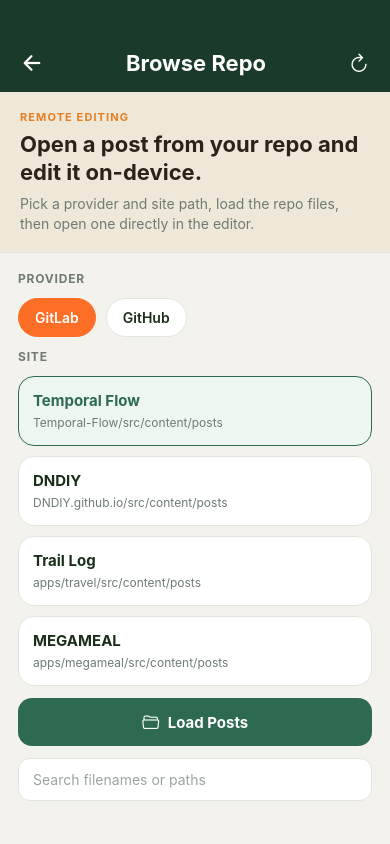
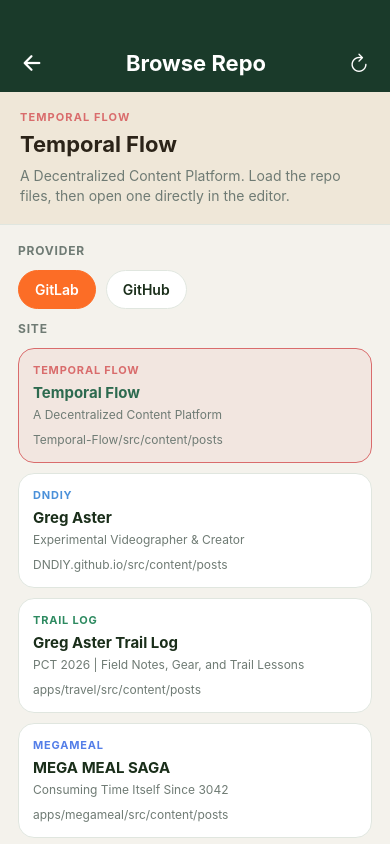
Before and after one commit to Greg-Aster/blog-pusher, a React Native app: screen /RepoBrowser in a window 390 px wide. Built offline with nearby package versions, Linux system fonts and the light colour scheme.

Commit message:
feat: align app UI with merkin site themes

```diff
--- a/src/screens/AddPostScreen.js
+++ b/src/screens/AddPostScreen.js
@@ -12,15 +12,10 @@
 import * as ImagePicker from 'expo-image-picker'
 import * as FileSystem from 'expo-file-system/legacy'
 import { Ionicons } from '@expo/vector-icons'
-import { addToQueue } from '../utils/storage'
 import { useAppTheme } from '../utils/theme'
+import { SITE_THEMES } from '../utils/siteThemes'
 
-const SITES = [
-  { id: 'temporal', label: 'Temporal Flow', color: '#4a90d9' },
-  { id: 'dndiy', label: 'DNDIY', color: '#9b59b6' },
-  { id: 'travel', label: 'Trail Log', color: '#2d6a4f' },
-  { id: 'megameal', label: 'MEGAMEAL', color: '#c0392b' },
-]
+const SITES = SITE_THEMES
 
 function looksLikeMarkdown(name = '') {
   const lowerName = String(name).toLowerCase()
@@ -264,6 +259,13 @@
               </TouchableOpacity>
             ))}
           </View>
+          <View style={[styles.sitePreview, { borderColor: activeSite?.color || colors.border }]}>
+            <Text style={[styles.sitePreviewEyebrow, { color: activeSite?.color || colors.accent }]}>
+              {activeSite?.label}
+            </Text>
+            <Text style={styles.sitePreviewTitle}>{activeSite?.title}</Text>
+            <Text style={styles.sitePreviewSubtitle}>{activeSite?.subtitle}</Text>
+          </View>
         </View>
 
         {/* Add to queue */}
@@ -346,6 +348,22 @@
     backgroundColor: colors.surface,
   },
   siteChipText: { fontSize: 13, fontWeight: '500', color: colors.textMuted },
+  sitePreview: {
+    marginTop: 14,
+    borderWidth: 1,
+    borderRadius: 14,
+    padding: 14,
+    backgroundColor: colors.surfaceMuted,
+  },
+  sitePreviewEyebrow: {
+    fontSize: 11,
+    fontWeight: '700',
+    textTransform: 'uppercase',
+    letterSpacing: 0.8,
+    marginBottom: 6,
+  },
+  sitePreviewTitle: { fontSize: 16, fontWeight: '700', color: colors.textStrong, marginBottom: 4 },
+  sitePreviewSubtitle: { fontSize: 13, color: colors.textMuted, lineHeight: 18 },
   queueBtn: {
     flexDirection: 'row',
     alignItems: 'center',
--- a/src/screens/HomeScreen.js
+++ b/src/screens/HomeScreen.js
@@ -13,20 +13,7 @@
 import { Ionicons } from '@expo/vector-icons'
 import { deleteDraft, getDraftIdentity, loadDrafts, loadQueue, removeFromQueue } from '../utils/storage'
 import { alpha, useAppTheme } from '../utils/theme'
-
-const SITE_LABELS = {
-  temporal: 'Temporal Flow',
-  dndiy: 'DNDIY',
-  travel: 'Trail Log',
-  megameal: 'MEGAMEAL',
-}
-
-const SITE_COLORS = {
-  temporal: '#4a90d9',
-  dndiy: '#9b59b6',
-  travel: '#2d6a4f',
-  megameal: '#c0392b',
-}
+import { getSiteTheme } from '../utils/siteThemes'
 
 const PROVIDER_LABELS = {
   gitlab: 'GitLab',
@@ -95,8 +82,9 @@
   }
 
   function renderItem({ item }) {
-    const color = SITE_COLORS[item.siteId] || '#888'
-    const label = SITE_LABELS[item.siteId] || item.siteId
+    const site = getSiteTheme(item.siteId)
+    const color = site.color
+    const label = site.label
     const imageCount = item.images?.length || 0
     const providerLabel = PROVIDER_LABELS[item.remoteProvider || item.destination] || 'Choose on push'
     return (
@@ -134,6 +122,12 @@
         </View>
         <Text style={styles.cardTitle} numberOfLines={1}>
           {item.filename}
+        </Text>
+        <Text style={styles.cardSiteTitle} numberOfLines={1}>
+          {site.title}
+        </Text>
+        <Text style={styles.cardSiteSubtitle} numberOfLines={1}>
+          {site.subtitle}
         </Text>
         <Text style={styles.cardDate}>Added {formatDate(item.addedAt)}</Text>
         <Text style={styles.cardMeta}>{providerLabel}</Text>
@@ -219,8 +213,9 @@
               contentContainerStyle={styles.draftsRow}
             >
               {visibleDrafts.map(draft => {
-                const color = SITE_COLORS[draft.repoSiteId] || '#888'
-                const label = SITE_LABELS[draft.repoSiteId] || draft.repoSiteId || 'Draft'
+                const site = getSiteTheme(draft.repoSiteId)
+                const color = site.color
+                const label = site.label || draft.repoSiteId || 'Draft'
                 const title = draft.title || draft.filename || 'Untitled draft'
                 const draftType = getDraftIdentity(draft)
                   ? 'Repo draft saved on device'
@@ -250,6 +245,9 @@
                     </Text>
                     <Text style={styles.draftFilename} numberOfLines={1}>
                       {draft.filename || 'new-post.md'}
+                    </Text>
+                    <Text style={styles.draftSiteTitle} numberOfLines={1}>
+                      {site.title}
                     </Text>
                     <Text style={styles.draftMeta}>{draftType}</Text>
                     <Text style={styles.draftMeta}>
@@ -398,6 +396,12 @@
   draftFilename: {
     color: colors.textMuted,
     fontSize: 12,
+    marginBottom: 4,
+  },
+  draftSiteTitle: {
+    color: colors.textStrong,
+    fontSize: 12,
+    fontWeight: '600',
     marginBottom: 8,
   },
   draftMeta: {
@@ -466,6 +470,8 @@
   },
   imageBadgeText: { fontSize: 11, color: colors.textMuted, fontWeight: '600' },
   cardTitle: { fontSize: 15, fontWeight: '600', color: colors.text, marginBottom: 4 },
+  cardSiteTitle: { fontSize: 12, fontWeight: '700', color: colors.textStrong, marginBottom: 2 },
+  cardSiteSubtitle: { fontSize: 11, color: colors.textMuted, marginBottom: 6 },
   cardDate: { fontSize: 11, color: colors.textSoft, marginBottom: 6 },
   cardMeta: {
     alignSelf: 'flex-start',
--- a/src/screens/PostEditorScreen.js
+++ b/src/screens/PostEditorScreen.js
@@ -18,13 +18,9 @@
 import { createPostDraft, serializeDraft } from '../utils/frontmatter'
 import { saveDraft, addToQueue, updateQueueItem } from '../utils/storage'
 import { useAppTheme } from '../utils/theme'
-
-const SITES = [
-  { id: 'temporal', label: 'Temporal Flow', color: '#4a90d9' },
-  { id: 'dndiy', label: 'DNDIY', color: '#9b59b6' },
-  { id: 'travel', label: 'Trail Log', color: '#2d6a4f' },
-  { id: 'megameal', label: 'MEGAMEAL', color: '#c0392b' },
-]
+import { getSiteTheme, SITE_THEMES } from '../utils/siteThemes'
+
+const SITES = SITE_THEMES
 
 const TABS = [
   { id: 'meta', label: 'Metadata', icon: 'list-outline' },
@@ -834,7 +830,14 @@
 
       {activeTab === 'preview' && (
         <ScrollView style={styles.tabContent} contentContainerStyle={styles.previewContainer}>
-          <MarkdownPreview body={draft.body} title={draft.title} markdownStyles={markdownStyles} styles={styles} />
+          <MarkdownPreview
+            body={draft.body}
+            title={draft.title}
+            markdownStyles={markdownStyles}
+            styles={styles}
+            site={activeSite}
+            colors={colors}
+          />
         </ScrollView>
       )}
 
@@ -1185,7 +1188,7 @@
   image: { borderRadius: 8 },
 })
 
-function MarkdownPreview({ body, title, markdownStyles, styles }) {
+function MarkdownPreview({ body, title, markdownStyles, styles, site, colors }) {
   if (!body && !title) {
     return <Text style={styles.previewEmpty}>Nothing to preview yet.</Text>
   }
@@ -1194,9 +1197,22 @@
   const content = title ? `# ${title}\n\n${body || ''}` : (body || '')
 
   return (
-    <Markdown style={markdownStyles}>
-      {content || 'Nothing to preview yet.'}
-    </Markdown>
+    <View style={styles.sitePreviewShell}>
+      {site ? (
+        <View style={[styles.sitePreviewHeader, { borderColor: site.color }]}>
+          <Text style={[styles.sitePreviewEyebrow, { color: site.color }]}>
+            {site.label}
+          </Text>
+          <Text style={styles.sitePreviewTitle}>{site.title}</Text>
+          <Text style={styles.sitePreviewSubtitle}>{site.subtitle}</Text>
+        </View>
+      ) : null}
+      <View style={styles.sitePreviewBody}>
+        <Markdown style={markdownStyles}>
+          {content || 'Nothing to preview yet.'}
+        </Markdown>
+      </View>
+    </View>
   )
 }
 
@@ -1669,6 +1685,44 @@
   // Preview
   previewContainer: { padding: 16, paddingBottom: 40 },
   previewEmpty: { fontSize: 15, color: colors.textSoft, textAlign: 'center', marginTop: 40 },
+  sitePreviewShell: {
+    borderRadius: 18,
+    overflow: 'hidden',
+    borderWidth: 1,
+    borderColor: colors.border,
+    backgroundColor: colors.surface,
+  },
+  sitePreviewHeader: {
+    paddingHorizontal: 18,
+    paddingTop: 18,
+    paddingBottom: 16,
+    backgroundColor: colors.hero,
+    borderBottomWidth: 3,
+  },
+  sitePreviewEyebrow: {
+    fontSize: 11,
+    fontWeight: '700',
+    textTransform: 'uppercase',
+    letterSpacing: 1.1,
+    marginBottom: 8,
+  },
+  sitePreviewTitle: {
+    color: colors.textStrong,
+    fontSize: 22,
+    fontWeight: '700',
+    marginBottom: 6,
+  },
+  sitePreviewSubtitle: {
+    color: colors.textMuted,
+    fontSize: 13,
+    lineHeight: 18,
+  },
+  sitePreviewBody: {
+    paddingHorizontal: 18,
+    paddingTop: 18,
+    paddingBottom: 24,
+    backgroundColor: colors.surface,
+  },
 
   // Diff
   diffLabel: { fontSize: 14, color: colors.textMuted, fontWeight: '600', marginBottom: 8 },
--- a/src/screens/PushScreen.js
+++ b/src/screens/PushScreen.js
@@ -15,20 +15,7 @@
 import { publishFile, publishImage, getImageUploadDirectory } from '../utils/gitlab'
 import { normalizeYamlDateScalars } from '../utils/frontmatter'
 import { useAppTheme } from '../utils/theme'
-
-const SITE_LABELS = {
-  temporal: 'Temporal Flow',
-  dndiy: 'DNDIY',
-  travel: 'Trail Log',
-  megameal: 'MEGAMEAL',
-}
-
-const SITE_COLORS = {
-  temporal: '#4a90d9',
-  dndiy: '#9b59b6',
-  travel: '#2d6a4f',
-  megameal: '#c0392b',
-}
+import { getSiteTheme } from '../utils/siteThemes'
 
 const PROVIDERS = [
   { id: 'gitlab', label: 'GitLab', color: '#fc6d26' },
@@ -194,8 +181,9 @@
     }
   }
 
-  const color = SITE_COLORS[item.siteId] || '#2d6a4f'
-  const label = SITE_LABELS[item.siteId] || item.siteId
+  const site = getSiteTheme(item.siteId)
+  const color = site.color
+  const label = site.label
   const provider = PROVIDERS.find(p => p.id === destination) || PROVIDERS[0]
   const defaultBranch = getDefaultBranch(destination)
   const effectiveBranch = branchOverride.trim() || defaultBranch
@@ -227,6 +215,8 @@
             <Text style={styles.providerBadgeText}>{provider.label}</Text>
           </View>
           <Text style={styles.filename}>{item.filename}</Text>
+          <Text style={styles.siteTitle}>{site.title}</Text>
+          <Text style={styles.siteSubtitle}>{site.subtitle}</Text>
           {item.images?.length > 0 && (
             <Text style={styles.meta}>
               + {item.images.length} image{item.images.length !== 1 ? 's' : ''}
@@ -366,6 +356,8 @@
   },
   providerBadgeText: { color: '#fff', fontSize: 11, fontWeight: '600' },
   filename: { fontSize: 17, fontWeight: '700', color: colors.text, marginBottom: 4 },
+  siteTitle: { fontSize: 13, fontWeight: '700', color: colors.textStrong, marginBottom: 2 },
+  siteSubtitle: { fontSize: 12, color: colors.textMuted, marginBottom: 8, lineHeight: 17 },
   meta: { fontSize: 13, color: colors.textMuted, marginTop: 2 },
   sectionLabel: { fontSize: 12, fontWeight: '700', color: colors.textMuted, marginBottom: 10, textTransform: 'uppercase' },
   destinationRow: { flexDirection: 'row', flexWrap: 'wrap', gap: 8, marginTop: 10 },
--- a/src/screens/RepoBrowserScreen.js
+++ b/src/screens/RepoBrowserScreen.js
@@ -14,6 +14,7 @@
 import { findMatchingDraft, loadDrafts, loadSettings } from '../utils/storage'
 import { listRepoPosts, fetchRepoPost } from '../utils/gitlab'
 import { useAppTheme } from '../utils/theme'
+import { getSiteTheme } from '../utils/siteThemes'
 
 const PROVIDERS = [
   { id: 'gitlab', label: 'GitLab', color: '#fc6d26' },
@@ -63,6 +64,7 @@
   )
 
   const currentSite = settings?.sites?.find(site => site.id === siteId) || settings?.sites?.[0]
+  const currentSiteTheme = getSiteTheme(currentSite?.id || siteId)
 
   const filteredPosts = useMemo(() => {
     const needle = query.trim().toLowerCase()
@@ -161,11 +163,14 @@
         disabled={busy}
       >
         <View style={styles.postHeader}>
+          <View style={styles.postTitleWrap}>
+            <View style={[styles.siteDot, { backgroundColor: currentSiteTheme.color }]} />
             <Text style={styles.postName} numberOfLines={1}>{item.name}</Text>
+          </View>
           {busy ? (
-            <ActivityIndicator size="small" color={colors.accent} />
+            <ActivityIndicator size="small" color={currentSiteTheme.color} />
           ) : (
-            <Ionicons name="open-outline" size={18} color={colors.accent} />
+            <Ionicons name="open-outline" size={18} color={currentSiteTheme.color} />
           )}
         </View>
         <Text style={styles.postPath} numberOfLines={2}>{item.path}</Text>
@@ -192,10 +197,12 @@
       </View>
 
       <View style={styles.hero}>
-        <Text style={styles.heroEyebrow}>Remote Editing</Text>
-        <Text style={styles.heroTitle}>Open a post from your repo and edit it on-device.</Text>
+        <Text style={[styles.heroEyebrow, { color: currentSiteTheme.color }]}>
+          {currentSiteTheme.label}
+        </Text>
+        <Text style={styles.heroTitle}>{currentSiteTheme.title}</Text>
         <Text style={styles.heroBody}>
-          Pick a provider and site path, load the repo files, then open one directly in the editor.
+          {currentSiteTheme.subtitle}. Load the repo files, then open one directly in the editor.
         </Text>
       </View>
 
@@ -233,22 +240,37 @@
 
             <Text style={styles.sectionLabel}>Site</Text>
             <View style={styles.siteGrid}>
-              {(settings?.sites || []).map(site => (
+              {(settings?.sites || []).map(site => {
+                const siteTheme = getSiteTheme(site.id)
+                return (
                   <TouchableOpacity
                     key={site.id}
-                  style={[styles.siteCard, siteId === site.id && styles.siteCardActive]}
+                    style={[
+                      styles.siteCard,
+                      siteId === site.id && styles.siteCardActive,
+                      siteId === site.id && { borderColor: siteTheme.color, backgroundColor: `${siteTheme.color}18` },
+                    ]}
                     onPress={() => setSiteId(site.id)}
                   >
+                    <Text style={[styles.siteCardEyebrow, { color: siteTheme.color }]}>
+                      {siteTheme.label}
+                    </Text>
                     <Text style={[styles.siteCardTitle, siteId === site.id && styles.siteCardTitleActive]}>
-                    {site.name}
+                      {siteTheme.title}
                     </Text>
+                    <Text style={styles.siteCardSubtitle} numberOfLines={2}>{siteTheme.subtitle}</Text>
                     <Text style={styles.siteCardPath} numberOfLines={2}>{site.path}</Text>
                   </TouchableOpacity>
-              ))}
+                )
+              })}
             </View>
 
             <TouchableOpacity
-              style={[styles.loadBtn, (!settings || loading) && styles.loadBtnDisabled]}
+              style={[
+                styles.loadBtn,
+                { backgroundColor: currentSiteTheme.color },
+                (!settings || loading) && styles.loadBtnDisabled,
+              ]}
               onPress={handleLoadPosts}
               disabled={!settings || loading}
               activeOpacity={0.85}
@@ -274,7 +296,7 @@
             {error ? <Text style={styles.errorText}>{error}</Text> : null}
             {filteredPosts.length > 0 ? (
               <Text style={styles.resultsLabel}>
-                {filteredPosts.length} post{filteredPosts.length !== 1 ? 's' : ''} available
+                {filteredPosts.length} {currentSiteTheme.label} post{filteredPosts.length !== 1 ? 's' : ''} available
               </Text>
             ) : null}
           </View>
@@ -406,6 +428,21 @@
     gap: 12,
     marginBottom: 6,
   },
+  postTitleWrap: {
+    flexDirection: 'row',
+    alignItems: 'center',
+    gap: 8,
+    flex: 1,
+  },
+  siteDot: { width: 10, height: 10, borderRadius: 999 },
   postName: { flex: 1, color: colors.text, fontSize: 16, fontWeight: '700' },
+  siteCardEyebrow: {
+    fontSize: 11,
+    fontWeight: '700',
+    textTransform: 'uppercase',
+    letterSpacing: 0.8,
+    marginBottom: 6,
+  },
   postPath: { color: colors.textMuted, fontSize: 12, lineHeight: 18 },
+  siteCardSubtitle: { color: colors.textMuted, fontSize: 12, lineHeight: 17, marginBottom: 8 },
 })
--- /dev/null
+++ b/src/utils/siteThemes.js
@@ -0,0 +1,40 @@
+export const SITE_THEMES = [
+  {
+    id: 'temporal',
+    label: 'Temporal Flow',
+    title: 'Temporal Flow',
+    subtitle: 'A Decentralized Content Platform',
+    hue: 0,
+    color: '#d96c6c',
+  },
+  {
+    id: 'dndiy',
+    label: 'DNDIY',
+    title: 'Greg Aster',
+    subtitle: 'Experimental Videographer & Creator',
+    hue: 200,
+    color: '#4a90d9',
+  },
+  {
+    id: 'travel',
+    label: 'Trail Log',
+    title: 'Greg Aster Trail Log',
+    subtitle: 'PCT 2026 | Field Notes, Gear, and Trail Lessons',
+    hue: 145,
+    color: '#2d8a60',
+  },
+  {
+    id: 'megameal',
+    label: 'MEGAMEAL',
+    title: 'MEGA MEAL SAGA',
+    subtitle: 'Consuming Time Itself Since 3042',
+    hue: 220,
+    color: '#547ee8',
+  },
+]
+
+export const SITE_THEME_MAP = Object.fromEntries(SITE_THEMES.map(site => [site.id, site]))
+
+export function getSiteTheme(siteId) {
+  return SITE_THEME_MAP[siteId] || SITE_THEME_MAP.temporal
+}
```
Lines whose indentation alone changed are shown as unchanged.
